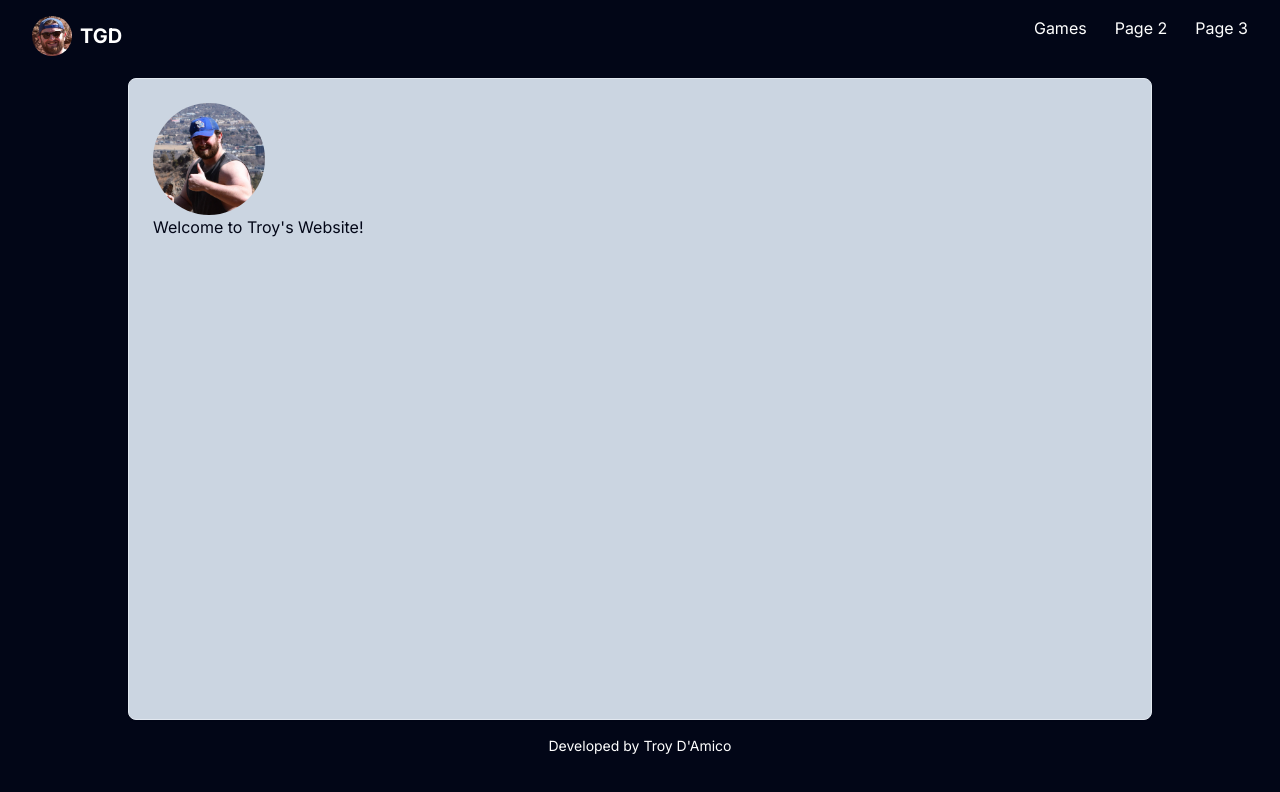
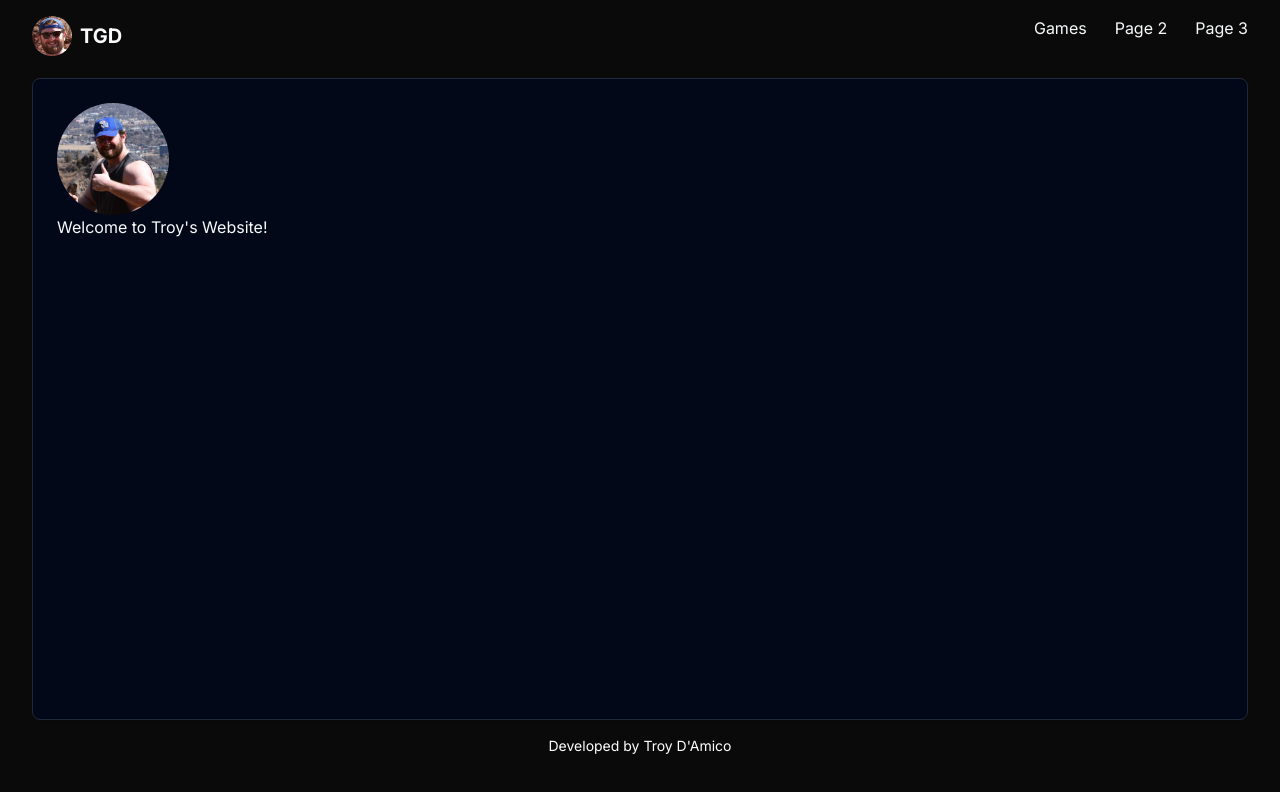
Before and after one commit to tgdamico16/website, a Next.js app: page / in a window 1280 px wide. Shown: the top 792 px of the page. Built offline with nearby package versions, Linux system fonts and the light colour scheme.

Commit message:
Fixed shadcn theming

```diff
--- a/app/games/page.tsx
+++ b/app/games/page.tsx
@@ -7,12 +7,12 @@ export default function Games() {
       <h1 className="text-center font-bold text-xl">Games</h1>
       <div className="grid grid-cols-2 gap-4 pt-4">
         <Link href="/games/spelling-bee">
-          <Card className="bg-slate-300">
+          <Card>
             <CardHeader>Spelling Bee</CardHeader>
             <CardContent className="pt-6">Spelling Game</CardContent>
           </Card>
         </Link>
-        <Card className="bg-slate-300">
+        <Card>
           <CardHeader>title</CardHeader>
           <CardContent className="pt-6">temp</CardContent>
         </Card>
--- a/app/globals.css
+++ b/app/globals.css
@@ -1,3 +1,69 @@
 @tailwind base;
 @tailwind components;
 @tailwind utilities;
+
+@layer base {
+  :root {
+    --background: 0 0% 100%;
+    --foreground: 222.2 84% 4.9%;
+    --card: 0 0% 100%;
+    --card-foreground: 222.2 84% 4.9%;
+    --popover: 0 0% 100%;
+    --popover-foreground: 222.2 84% 4.9%;
+    --primary: 221.2 83.2% 53.3%;
+    --primary-foreground: 210 40% 98%;
+    --secondary: 210 40% 96.1%;
+    --secondary-foreground: 222.2 47.4% 11.2%;
+    --muted: 210 40% 96.1%;
+    --muted-foreground: 215.4 16.3% 46.9%;
+    --accent: 210 40% 96.1%;
+    --accent-foreground: 222.2 47.4% 11.2%;
+    --destructive: 0 84.2% 60.2%;
+    --destructive-foreground: 210 40% 98%;
+    --border: 214.3 31.8% 91.4%;
+    --input: 214.3 31.8% 91.4%;
+    --ring: 221.2 83.2% 53.3%;
+    --radius: 0.5rem;
+    --chart-1: 12 76% 61%;
+    --chart-2: 173 58% 39%;
+    --chart-3: 197 37% 24%;
+    --chart-4: 43 74% 66%;
+    --chart-5: 27 87% 67%;
+  }
+
+  .dark {
+    --background: 222.2 84% 4.9%;
+    --foreground: 210 40% 98%;
+    --card: 222.2 84% 4.9%;
+    --card-foreground: 210 40% 98%;
+    --popover: 222.2 84% 4.9%;
+    --popover-foreground: 210 40% 98%;
+    --primary: 217.2 91.2% 59.8%;
+    --primary-foreground: 222.2 47.4% 11.2%;
+    --secondary: 217.2 32.6% 17.5%;
+    --secondary-foreground: 210 40% 98%;
+    --muted: 217.2 32.6% 17.5%;
+    --muted-foreground: 215 20.2% 65.1%;
+    --accent: 217.2 32.6% 17.5%;
+    --accent-foreground: 210 40% 98%;
+    --destructive: 0 62.8% 30.6%;
+    --destructive-foreground: 210 40% 98%;
+    --border: 217.2 32.6% 17.5%;
+    --input: 217.2 32.6% 17.5%;
+    --ring: 224.3 76.3% 48%;
+    --chart-1: 220 70% 50%;
+    --chart-2: 160 60% 45%;
+    --chart-3: 30 80% 55%;
+    --chart-4: 280 65% 60%;
+    --chart-5: 340 75% 55%;
+  }
+}
+
+@layer base {
+  * {
+    @apply border-border;
+  }
+  body {
+    @apply bg-background text-foreground;
+  }
+}
--- a/app/layout.tsx
+++ b/app/layout.tsx
@@ -24,11 +24,11 @@ export default function RootLayout({
   children: React.ReactNode;
 }>) {
   return (
-    <html lang="en">
-      <body className={`${inter.className} bg-slate-950`}>
+    <html lang="en" className="dark">
+      <body className={`${inter.className} bg-neutral-950`}>
         <div className="inline-block w-full px-8 py-4">
           <span className="float-left">
-            <NavigationMenu className="text-white">
+            <NavigationMenu>
               <NavigationMenuList>
                 <NavigationMenuItem>
                   <Link href="/" legacyBehavior passHref>
@@ -46,7 +46,7 @@ export default function RootLayout({
             </NavigationMenu>
           </span>
           <span className="float-right">
-            <NavigationMenu className="text-white">
+            <NavigationMenu>
               <NavigationMenuList>
                 <NavigationMenuItem className="pr-4">
                   <Link href="/games" legacyBehavior passHref>
@@ -69,7 +69,7 @@ export default function RootLayout({
             </NavigationMenu>
           </span>
         </div>
-        <Card className="mx-32 bg-slate-300">
+        <Card className="mx-8">
           <CardContent className="pt-6 min-h-[80vh]">
             <main>{children}</main>
           </CardContent>
--- a/components/ui/avatar.tsx
+++ b/components/ui/avatar.tsx
@@ -39,7 +39,7 @@ const AvatarFallback = React.forwardRef<
   <AvatarPrimitive.Fallback
     ref={ref}
     className={cn(
-      "flex h-full w-full items-center justify-center rounded-full bg-slate-100 dark:bg-slate-800",
+      "flex h-full w-full items-center justify-center rounded-full bg-muted",
       className
     )}
     {...props}
--- a/components/ui/card.tsx
+++ b/components/ui/card.tsx
@@ -9,7 +9,7 @@ const Card = React.forwardRef<
   <div
     ref={ref}
     className={cn(
-      "rounded-lg border border-slate-200 bg-white text-slate-950 shadow-sm dark:border-slate-800 dark:bg-slate-950 dark:text-slate-50",
+      "rounded-lg border bg-card text-card-foreground shadow-sm",
       className
     )}
     {...props}
@@ -50,7 +50,7 @@ const CardDescription = React.forwardRef<
 >(({ className, ...props }, ref) => (
   <p
     ref={ref}
-    className={cn("text-sm text-slate-500 dark:text-slate-400", className)}
+    className={cn("text-sm text-muted-foreground", className)}
     {...props}
   />
 ))
--- a/components/ui/navigation-menu.tsx
+++ b/components/ui/navigation-menu.tsx
@@ -41,7 +41,7 @@ NavigationMenuList.displayName = NavigationMenuPrimitive.List.displayName
 const NavigationMenuItem = NavigationMenuPrimitive.Item
 
 const navigationMenuTriggerStyle = cva(
-  "group inline-flex h-10 w-max items-center justify-center rounded-md bg-white px-4 py-2 text-sm font-medium transition-colors hover:bg-slate-100 hover:text-slate-900 focus:bg-slate-100 focus:text-slate-900 focus:outline-none disabled:pointer-events-none disabled:opacity-50 data-[active]:bg-slate-100/50 data-[state=open]:bg-slate-100/50 dark:bg-slate-950 dark:hover:bg-slate-800 dark:hover:text-slate-50 dark:focus:bg-slate-800 dark:focus:text-slate-50 dark:data-[active]:bg-slate-800/50 dark:data-[state=open]:bg-slate-800/50"
+  "group inline-flex h-10 w-max items-center justify-center rounded-md bg-background px-4 py-2 text-sm font-medium transition-colors hover:bg-accent hover:text-accent-foreground focus:bg-accent focus:text-accent-foreground focus:outline-none disabled:pointer-events-none disabled:opacity-50 data-[active]:bg-accent/50 data-[state=open]:bg-accent/50"
 )
 
 const NavigationMenuTrigger = React.forwardRef<
@@ -53,7 +53,7 @@ const NavigationMenuTrigger = React.forwardRef<
     className={cn(navigationMenuTriggerStyle(), "group", className)}
     {...props}
   >
-    {children}{""}
+    {children}{" "}
     <ChevronDown
       className="relative top-[1px] ml-1 h-3 w-3 transition duration-200 group-data-[state=open]:rotate-180"
       aria-hidden="true"
@@ -69,7 +69,7 @@ const NavigationMenuContent = React.forwardRef<
   <NavigationMenuPrimitive.Content
     ref={ref}
     className={cn(
-      "left-0 top-0 w-full data-[motion^=from-]:animate-in data-[motion^=to-]:animate-out data-[motion^=from-]:fade-in data-[motion^=to-]:fade-out data-[motion=from-end]:slide-in-from-right-52 data-[motion=from-start]:slide-in-from-left-52 data-[motion=to-end]:slide-out-to-right-52 data-[motion=to-start]:slide-out-to-left-52 md:absolute md:w-auto",
+      "left-0 top-0 w-full data-[motion^=from-]:animate-in data-[motion^=to-]:animate-out data-[motion^=from-]:fade-in data-[motion^=to-]:fade-out data-[motion=from-end]:slide-in-from-right-52 data-[motion=from-start]:slide-in-from-left-52 data-[motion=to-end]:slide-out-to-right-52 data-[motion=to-start]:slide-out-to-left-52 md:absolute md:w-auto ",
       className
     )}
     {...props}
@@ -86,7 +86,7 @@ const NavigationMenuViewport = React.forwardRef<
   <div className={cn("absolute left-0 top-full flex justify-center")}>
     <NavigationMenuPrimitive.Viewport
       className={cn(
-        "origin-top-center relative mt-1.5 h-[var(--radix-navigation-menu-viewport-height)] w-full overflow-hidden rounded-md border border-slate-200 bg-white text-slate-950 shadow-lg data-[state=open]:animate-in data-[state=closed]:animate-out data-[state=closed]:zoom-out-95 data-[state=open]:zoom-in-90 md:w-[var(--radix-navigation-menu-viewport-width)] dark:border-slate-800 dark:bg-slate-950 dark:text-slate-50",
+        "origin-top-center relative mt-1.5 h-[var(--radix-navigation-menu-viewport-height)] w-full overflow-hidden rounded-md border bg-popover text-popover-foreground shadow-lg data-[state=open]:animate-in data-[state=closed]:animate-out data-[state=closed]:zoom-out-95 data-[state=open]:zoom-in-90 md:w-[var(--radix-navigation-menu-viewport-width)]",
         className
       )}
       ref={ref}
@@ -109,7 +109,7 @@ const NavigationMenuIndicator = React.forwardRef<
     )}
     {...props}
   >
-    <div className="relative top-[60%] h-2 w-2 rotate-45 rounded-tl-sm bg-slate-200 shadow-md dark:bg-slate-800" />
+    <div className="relative top-[60%] h-2 w-2 rotate-45 rounded-tl-sm bg-border shadow-md" />
   </NavigationMenuPrimitive.Indicator>
 ))
 NavigationMenuIndicator.displayName =
--- a/package.json
+++ b/package.json
@@ -10,11 +10,10 @@
   },
   "dependencies": {
     "@radix-ui/react-avatar": "^1.1.0",
-    "@radix-ui/react-menubar": "^1.1.1",
     "@radix-ui/react-navigation-menu": "^1.2.0",
     "class-variance-authority": "^0.7.0",
     "clsx": "^2.1.1",
-    "lucide-react": "^0.412.0",
+    "lucide-react": "^0.417.0",
     "next": "14.2.5",
     "react": "^18",
     "react-dom": "^18",
--- a/tailwind.config.ts
+++ b/tailwind.config.ts
@@ -7,7 +7,7 @@ const config = {
     './components/**/*.{ts,tsx}',
     './app/**/*.{ts,tsx}',
     './src/**/*.{ts,tsx}',
-  ],
+	],
   prefix: "",
   theme: {
     container: {
@@ -18,6 +18,46 @@ const config = {
       },
     },
     extend: {
+      colors: {
+        border: "hsl(var(--border))",
+        input: "hsl(var(--input))",
+        ring: "hsl(var(--ring))",
+        background: "hsl(var(--background))",
+        foreground: "hsl(var(--foreground))",
+        primary: {
+          DEFAULT: "hsl(var(--primary))",
+          foreground: "hsl(var(--primary-foreground))",
+        },
+        secondary: {
+          DEFAULT: "hsl(var(--secondary))",
+          foreground: "hsl(var(--secondary-foreground))",
+        },
+        destructive: {
+          DEFAULT: "hsl(var(--destructive))",
+          foreground: "hsl(var(--destructive-foreground))",
+        },
+        muted: {
+          DEFAULT: "hsl(var(--muted))",
+          foreground: "hsl(var(--muted-foreground))",
+        },
+        accent: {
+          DEFAULT: "hsl(var(--accent))",
+          foreground: "hsl(var(--accent-foreground))",
+        },
+        popover: {
+          DEFAULT: "hsl(var(--popover))",
+          foreground: "hsl(var(--popover-foreground))",
+        },
+        card: {
+          DEFAULT: "hsl(var(--card))",
+          foreground: "hsl(var(--card-foreground))",
+        },
+      },
+      borderRadius: {
+        lg: "var(--radius)",
+        md: "calc(var(--radius) - 2px)",
+        sm: "calc(var(--radius) - 4px)",
+      },
       keyframes: {
         "accordion-down": {
           from: { height: "0" },
```
Also changed, not shown: components.json, 1 other file (tests, documents, lock files or other folders).
